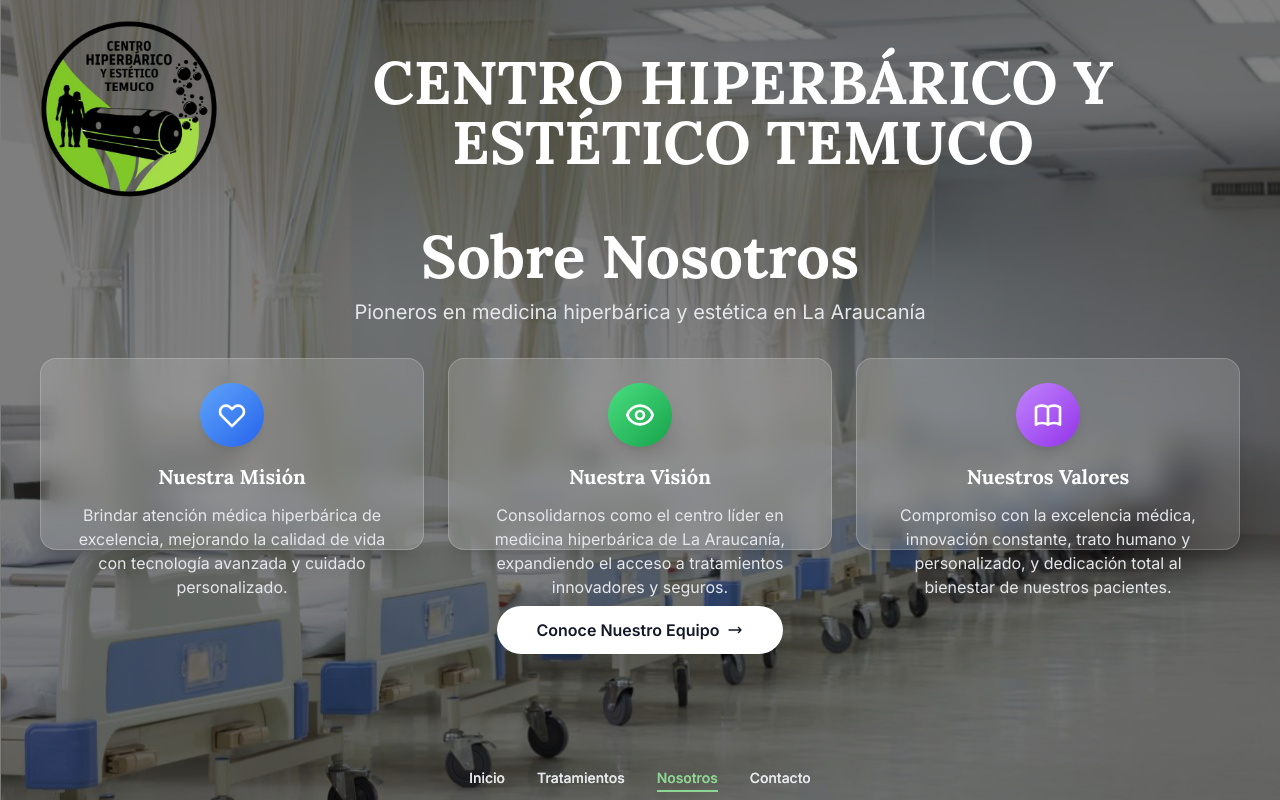
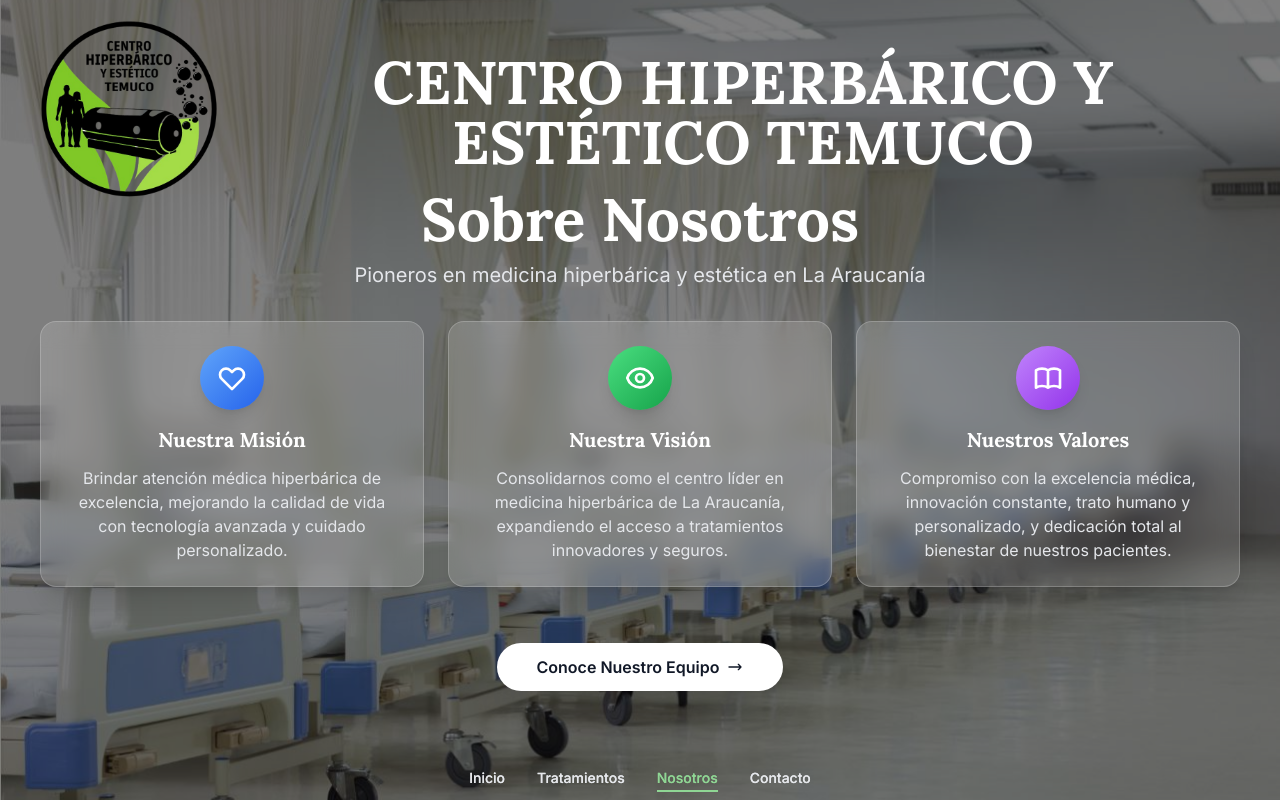
Before and after one commit to OwensLopez211/HiperbaricoTemuco, a React (Vite) app in the folder frontend/: page /nosotros in a window 1280 px wide. Built offline with nearby package versions, Linux system fonts and the light colour scheme.

Commit message:
Se eliminan las propiedades de altura fija en los contenedores de las páginas AboutUs, Contact y Treatments para mejorar la flexibilidad del diseño. Se ajustan los estilos de los elementos para una mejor presentación y consistencia visual.

```diff
--- a/frontend/src/pages/public-pages/AboutUsPage.tsx
+++ b/frontend/src/pages/public-pages/AboutUsPage.tsx
@@ -53,7 +53,7 @@ const AboutUsPage = () => {
                 transition={{ duration: 0.8, delay: 0.6 }}
                 className="group"
               >
-                <div className="bg-white/15 backdrop-blur-md rounded-xl sm:rounded-2xl p-3 sm:p-4 md:p-6 h-40 sm:h-44 md:h-48 flex flex-col justify-between hover:bg-white/25 hover:scale-105 transition-all duration-300 shadow-xl hover:shadow-2xl border border-white/20">
+                <div className="bg-white/15 backdrop-blur-md rounded-xl sm:rounded-2xl p-3 sm:p-4 md:p-6 flex flex-col hover:bg-white/25 hover:scale-105 transition-all duration-300 shadow-xl hover:shadow-2xl border border-white/20">
                   <div className="text-center">
                     <div className="bg-gradient-to-br from-blue-400 to-blue-600 w-12 h-12 sm:w-16 sm:h-16 rounded-full flex items-center justify-center mx-auto mb-3 sm:mb-4 shadow-lg group-hover:scale-110 transition-transform duration-300">
                       <svg className="w-6 h-6 sm:w-8 sm:h-8 text-white" fill="none" stroke="currentColor" viewBox="0 0 24 24">
@@ -74,7 +74,7 @@ const AboutUsPage = () => {
                 transition={{ duration: 0.8, delay: 0.8 }}
                 className="group"
               >
-                <div className="bg-white/15 backdrop-blur-md rounded-xl sm:rounded-2xl p-3 sm:p-4 md:p-6 h-40 sm:h-44 md:h-48 flex flex-col justify-between hover:bg-white/25 hover:scale-105 transition-all duration-300 shadow-xl hover:shadow-2xl border border-white/20">
+                <div className="bg-white/15 backdrop-blur-md rounded-xl sm:rounded-2xl p-3 sm:p-4 md:p-6 flex flex-col hover:bg-white/25 hover:scale-105 transition-all duration-300 shadow-xl hover:shadow-2xl border border-white/20">
                   <div className="text-center">
                     <div className="bg-gradient-to-br from-green-400 to-green-600 w-12 h-12 sm:w-16 sm:h-16 rounded-full flex items-center justify-center mx-auto mb-3 sm:mb-4 shadow-lg group-hover:scale-110 transition-transform duration-300">
                       <svg className="w-6 h-6 sm:w-8 sm:h-8 text-white" fill="none" stroke="currentColor" viewBox="0 0 24 24">
@@ -96,7 +96,7 @@ const AboutUsPage = () => {
                 transition={{ duration: 0.8, delay: 1.0 }}
                 className="group"
               >
-                <div className="bg-white/15 backdrop-blur-md rounded-xl sm:rounded-2xl p-3 sm:p-4 md:p-6 h-40 sm:h-44 md:h-48 flex flex-col justify-between hover:bg-white/25 hover:scale-105 transition-all duration-300 shadow-xl hover:shadow-2xl border border-white/20">
+                <div className="bg-white/15 backdrop-blur-md rounded-xl sm:rounded-2xl p-3 sm:p-4 md:p-6 flex flex-col hover:bg-white/25 hover:scale-105 transition-all duration-300 shadow-xl hover:shadow-2xl border border-white/20">
                   <div className="text-center">
                     <div className="bg-gradient-to-br from-purple-400 to-purple-600 w-12 h-12 sm:w-16 sm:h-16 rounded-full flex items-center justify-center mx-auto mb-3 sm:mb-4 shadow-lg group-hover:scale-110 transition-transform duration-300">
                       <svg className="w-6 h-6 sm:w-8 sm:h-8 text-white" fill="none" stroke="currentColor" viewBox="0 0 24 24">
--- a/frontend/src/pages/public-pages/ContactPage.tsx
+++ b/frontend/src/pages/public-pages/ContactPage.tsx
@@ -58,7 +58,7 @@ const ContactPage = () => {
                   transition={{ duration: 0.8, delay: 0.6 }}
                   className="group"
                 >
-                  <div className="bg-white/15 backdrop-blur-md rounded-xl sm:rounded-2xl p-3 sm:p-4 md:p-6 h-40 sm:h-44 md:h-48 flex flex-col justify-between hover:bg-white/25 hover:scale-105 transition-all duration-300 shadow-xl hover:shadow-2xl border border-white/20">
+                  <div className="bg-white/15 backdrop-blur-md rounded-xl sm:rounded-2xl p-3 sm:p-4 md:p-6 flex flex-col hover:bg-white/25 hover:scale-105 transition-all duration-300 shadow-xl hover:shadow-2xl border border-white/20">
                     <div className="text-center">
                       <div className="bg-gradient-to-br from-blue-400 to-blue-600 w-12 h-12 sm:w-16 sm:h-16 rounded-full flex items-center justify-center mx-auto mb-3 sm:mb-4 shadow-lg group-hover:scale-110 transition-transform duration-300">
                         <svg className="w-6 h-6 sm:w-8 sm:h-8 text-white" fill="none" stroke="currentColor" viewBox="0 0 24 24">
@@ -81,7 +81,7 @@ const ContactPage = () => {
                   transition={{ duration: 0.8, delay: 0.8 }}
                   className="group"
                 >
-                  <div className="bg-white/15 backdrop-blur-md rounded-xl sm:rounded-2xl p-3 sm:p-4 md:p-6 h-40 sm:h-44 md:h-48 flex flex-col justify-between hover:bg-white/25 hover:scale-105 transition-all duration-300 shadow-xl hover:shadow-2xl border border-white/20">
+                  <div className="bg-white/15 backdrop-blur-md rounded-xl sm:rounded-2xl p-3 sm:p-4 md:p-6 flex flex-col hover:bg-white/25 hover:scale-105 transition-all duration-300 shadow-xl hover:shadow-2xl border border-white/20">
                     <div className="text-center">
                       <div className="bg-gradient-to-br from-green-400 to-green-600 w-12 h-12 sm:w-16 sm:h-16 rounded-full flex items-center justify-center mx-auto mb-3 sm:mb-4 shadow-lg group-hover:scale-110 transition-transform duration-300">
                         <svg className="w-6 h-6 sm:w-8 sm:h-8 text-white" fill="none" stroke="currentColor" viewBox="0 0 24 24">
@@ -106,7 +106,7 @@ const ContactPage = () => {
                 >
                   <button
                     onClick={() => setIsMapModalOpen(true)}
-                    className="w-full bg-white/15 backdrop-blur-md rounded-xl sm:rounded-2xl p-3 sm:p-4 md:p-6 h-40 sm:h-44 md:h-48 flex flex-col justify-between hover:bg-white/25 hover:scale-105 transition-all duration-300 shadow-xl hover:shadow-2xl border border-white/20 focus:outline-none focus:ring-4 focus:ring-white/50"
+                    className="w-full bg-white/15 backdrop-blur-md rounded-xl sm:rounded-2xl p-3 sm:p-4 md:p-6 flex flex-col hover:bg-white/25 hover:scale-105 transition-all duration-300 shadow-xl hover:shadow-2xl border border-white/20 focus:outline-none focus:ring-4 focus:ring-white/50"
                   >
                     <div className="text-center">
                       <div className="bg-gradient-to-br from-purple-400 to-purple-600 w-12 h-12 sm:w-16 sm:h-16 rounded-full flex items-center justify-center mx-auto mb-3 sm:mb-4 shadow-lg group-hover:scale-110 transition-transform duration-300">
--- a/frontend/src/pages/public-pages/TreatmentsPage.tsx
+++ b/frontend/src/pages/public-pages/TreatmentsPage.tsx
@@ -53,7 +53,7 @@ const TreatmentsPage = () => {
                 transition={{ duration: 0.8, delay: 0.6 }}
                 className="group"
               >
-                <div className="bg-white/15 backdrop-blur-md rounded-xl sm:rounded-2xl p-3 sm:p-4 md:p-6 h-40 sm:h-44 md:h-48 flex flex-col justify-between hover:bg-white/25 hover:scale-105 transition-all duration-300 shadow-xl hover:shadow-2xl border border-white/20">
+                <div className="bg-white/15 backdrop-blur-md rounded-xl sm:rounded-2xl p-3 sm:p-4 md:p-6 flex flex-col hover:bg-white/25 hover:scale-105 transition-all duration-300 shadow-xl hover:shadow-2xl border border-white/20">
                   <div className="text-center">
                     <div className="bg-gradient-to-br from-blue-400 to-blue-600 w-12 h-12 sm:w-16 sm:h-16 rounded-full flex items-center justify-center mx-auto mb-3 sm:mb-4 shadow-lg group-hover:scale-110 transition-transform duration-300">
                       <svg className="w-6 h-6 sm:w-8 sm:h-8 text-white" fill="none" stroke="currentColor" viewBox="0 0 24 24">
@@ -74,7 +74,7 @@ const TreatmentsPage = () => {
                 transition={{ duration: 0.8, delay: 0.8 }}
                 className="group"
               >
-                <div className="bg-white/15 backdrop-blur-md rounded-xl sm:rounded-2xl p-3 sm:p-4 md:p-6 h-40 sm:h-44 md:h-48 flex flex-col justify-between hover:bg-white/25 hover:scale-105 transition-all duration-300 shadow-xl hover:shadow-2xl border border-white/20">
+                <div className="bg-white/15 backdrop-blur-md rounded-xl sm:rounded-2xl p-3 sm:p-4 md:p-6 flex flex-col hover:bg-white/25 hover:scale-105 transition-all duration-300 shadow-xl hover:shadow-2xl border border-white/20">
                   <div className="text-center">
                     <div className="bg-gradient-to-br from-pink-400 to-pink-600 w-12 h-12 sm:w-16 sm:h-16 rounded-full flex items-center justify-center mx-auto mb-3 sm:mb-4 shadow-lg group-hover:scale-110 transition-transform duration-300">
                       <svg className="w-6 h-6 sm:w-8 sm:h-8 text-white" fill="none" stroke="currentColor" viewBox="0 0 24 24">
@@ -95,7 +95,7 @@ const TreatmentsPage = () => {
                 transition={{ duration: 0.8, delay: 1.0 }}
                 className="group"
               >
-                <div className="bg-white/15 backdrop-blur-md rounded-xl sm:rounded-2xl p-3 sm:p-4 md:p-6 h-40 sm:h-44 md:h-48 flex flex-col justify-between hover:bg-white/25 hover:scale-105 transition-all duration-300 shadow-xl hover:shadow-2xl border border-white/20">
+                <div className="bg-white/15 backdrop-blur-md rounded-xl sm:rounded-2xl p-3 sm:p-4 md:p-6 flex flex-col hover:bg-white/25 hover:scale-105 transition-all duration-300 shadow-xl hover:shadow-2xl border border-white/20">
                   <div className="text-center">
                     <div className="bg-gradient-to-br from-green-400 to-green-600 w-12 h-12 sm:w-16 sm:h-16 rounded-full flex items-center justify-center mx-auto mb-3 sm:mb-4 shadow-lg group-hover:scale-110 transition-transform duration-300">
                       <svg className="w-6 h-6 sm:w-8 sm:h-8 text-white" fill="none" stroke="currentColor" viewBox="0 0 24 24">
```
